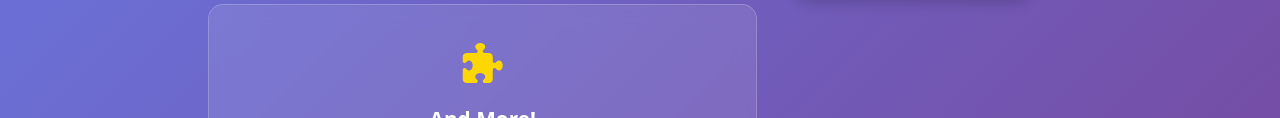
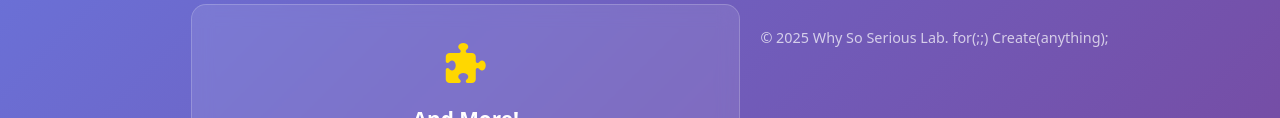
Before and after one commit to whysslab/ide-website, a plain HTML site: page index.html in a window 1280 px wide. Shown: the part 597-715 px from the top of the page. Drawn offline with Linux system fonts and the light colour scheme.

Commit message:
Update index.html

```diff
--- a/index.html
+++ b/index.html
@@ -212,6 +212,11 @@
         下载 Pre-Release
       </a>
 
+
+    <div class="footer">
+      <p>&copy; 2025 Why So Serious Lab.  for(;;) Create(anything);</p>
+    </div>
+
   <script>
 
     // 添加一些交互效果
```
